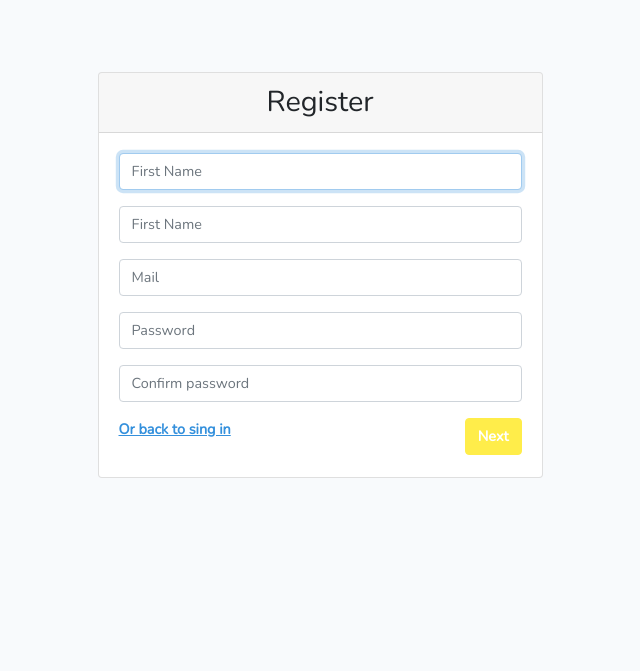
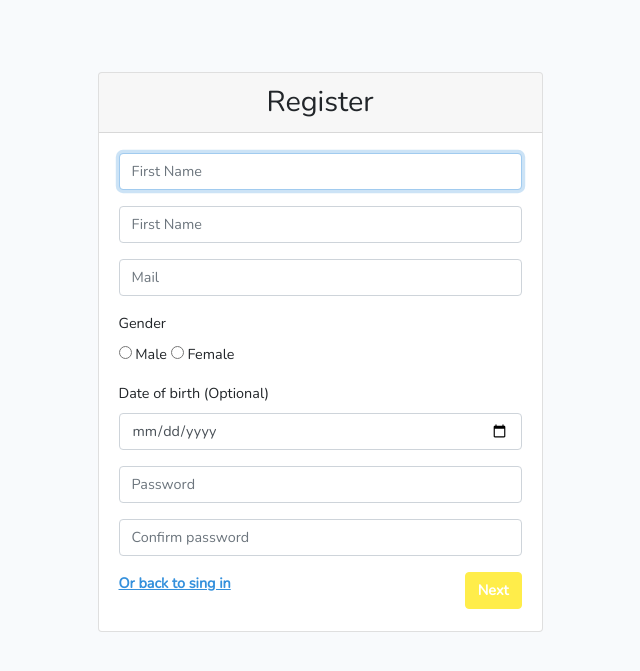
Before and after one commit to pnc-virtual-company/2020-G2-letsgo, a Laravel app: page /register in a window 1280 px wide. Shown: the top 671 px of the page, without its empty margins (320-960 px from the left). Run offline with Laravel 8, Linux system fonts and the light colour scheme; style sheets or scripts are compiled from the project's sources.

Commit message:
#2 register form

```diff
--- a/resources/views/auth/register.blade.php
+++ b/resources/views/auth/register.blade.php
@@ -36,7 +36,17 @@
                                     </span>
                                 @enderror
                         </div>
-
+                        <div class="form-group">
+                            <label for="">Gender</label>
+                            <br>
+                            <input type="radio" name="sex" value="Male"> Male
+                            <input type="radio" name="sex" value="Female"> Female
+                        </div>
+                        <div class="form-group">
+                            <label for="data of birth">Date of birth (Optional)</label>
+                            <br>
+                            <input class="form-control" type="date" name="dateOfBirth">
+                        </div>
                         <div class="form-group">
 
                                 <input id="password" placeholder="Password" type="password" class="form-control @error('password') is-invalid @enderror" name="password" required autocomplete="new-password">
@@ -51,6 +61,7 @@
                         <div class="form-group">
                                 <input id="password-confirm" placeholder="Confirm password" type="password" class="form-control" name="password_confirmation" required autocomplete="new-password">
                         </div>
+
 
                         <div class="form-group">
                             <div class="justify-content-center">
--- a/resources/views/welcome.blade.php
+++ /dev/null
@@ -1,5 +0,0 @@
-@extends('layouts.frontend.menuTamplate')
-
-@section('body')
-
-@endsection
--- a/routes/web.php
+++ b/routes/web.php
@@ -14,7 +14,7 @@ use Illuminate\Support\Facades\Route;
 */
 
 Route::get('/', function () {
-    return view('welcome');
+    return view('auth.login');
 });
 
 Auth::routes();
```
